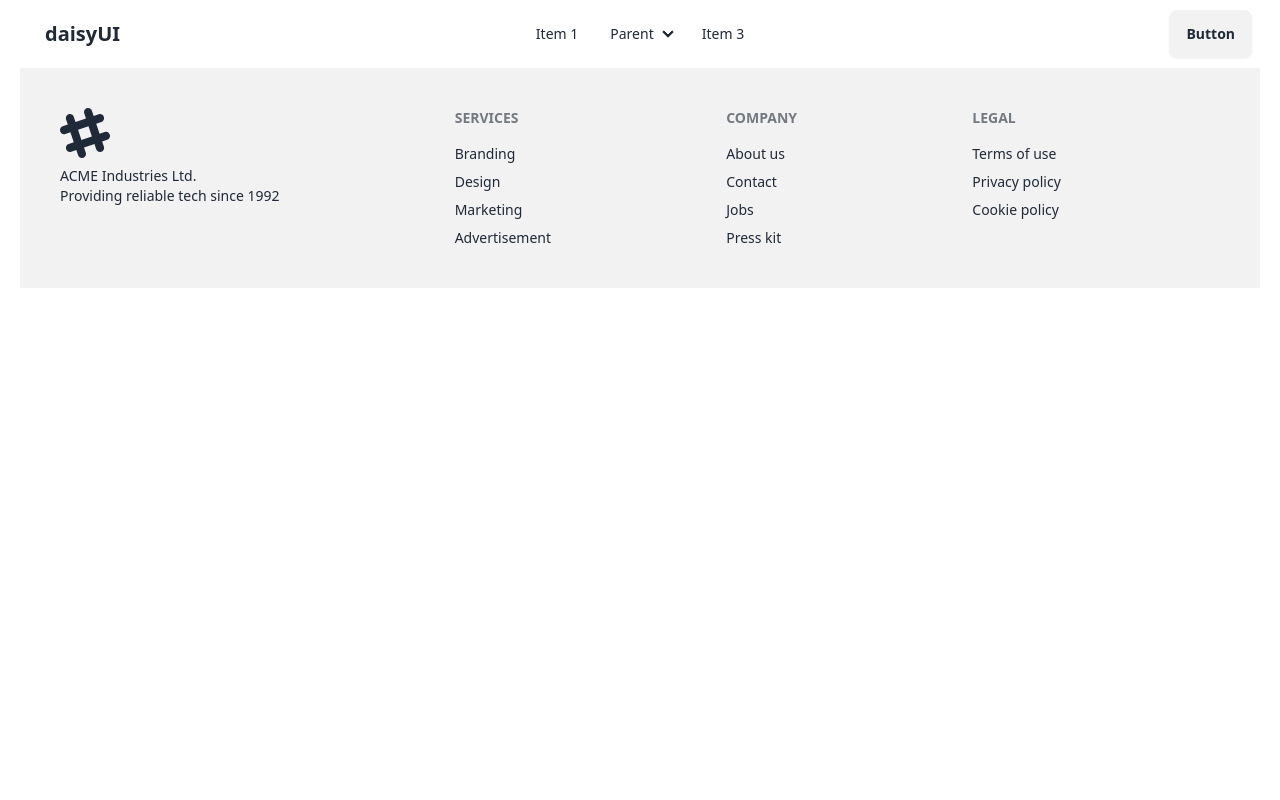
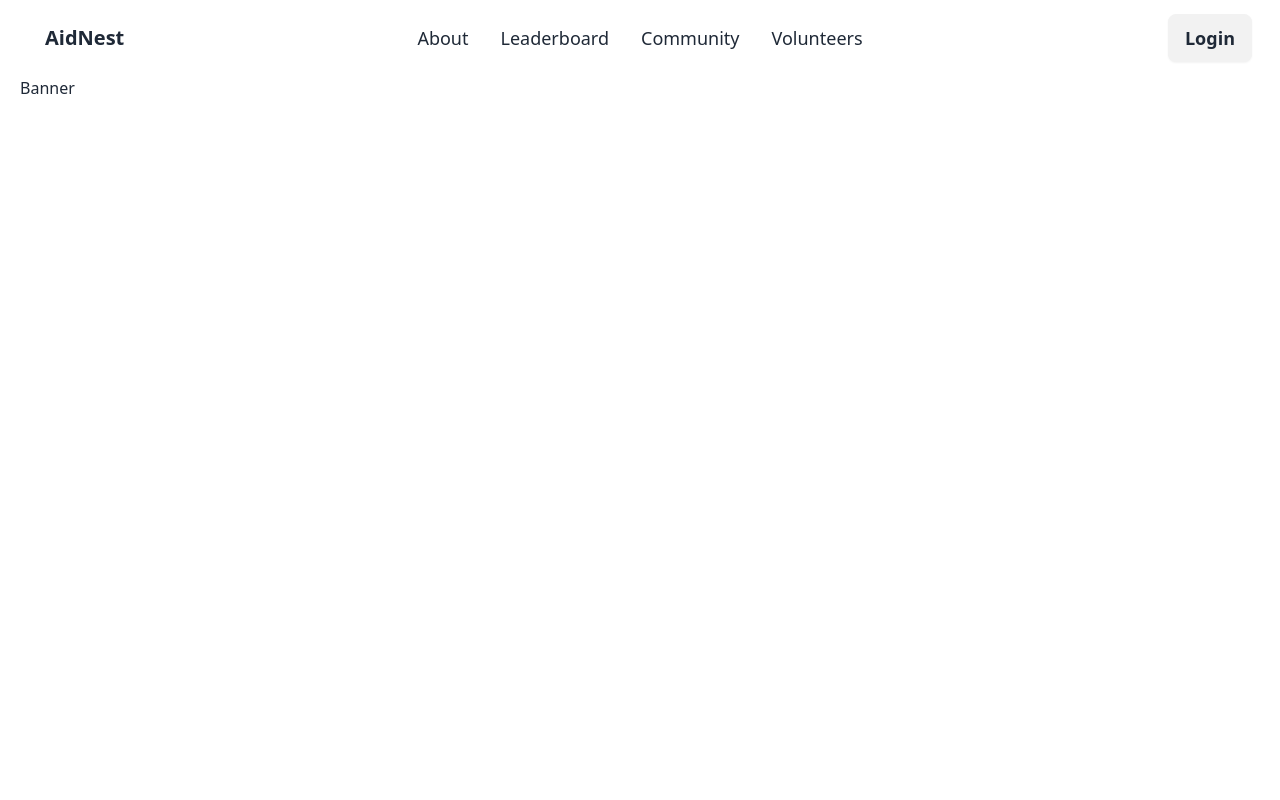
Before and after one commit to itznur07/L2B2FE-ASS-7, a React (Vite) app: page / in a window 1280 px wide. Shown: the top 800 px of the page. Built offline with nearby package versions, Linux system fonts and the light colour scheme.

Commit message:
navbar modification completed

```diff
--- a/src/App.tsx
+++ b/src/App.tsx
@@ -1,9 +1,13 @@
 import React from "react";
 import "./App.css";
-import MainLayout from "./layout/MainLayout";
+import Home from "./pages/Home/page";
 
-function App() {
-  return <MainLayout></MainLayout>;
-}
+const App = () => {
+  return (
+    <div>
+      <Home />
+    </div>
+  );
+};
 
 export default App;
--- a/src/components/Navbar/Navbar.tsx
+++ b/src/components/Navbar/Navbar.tsx
@@ -25,54 +25,42 @@ function Navbar() {
             </div>
             <ul
               tabIndex={0}
-              className='menu menu-sm dropdown-content mt-3 z-[1] p-2 shadow bg-base-100 rounded-box w-52'
+              className='menu menu-sm dropdown-content mt-3 z-[1] p-2 shadow bg-base-100 rounded-box w-52 text-lg'
             >
               <li>
-                <a>Item 1</a>
+                <a>About</a>
               </li>
               <li>
-                <a>Parent</a>
-                <ul className='p-2'>
-                  <li>
-                    <a>Submenu 1</a>
-                  </li>
-                  <li>
-                    <a>Submenu 2</a>
-                  </li>
-                </ul>
+                <a>Leaderboard</a>
               </li>
               <li>
-                <a>Item 3</a>
+                <a>Community</a>
+              </li>
+              <li>
+                <a>Volunteers</a>
               </li>
             </ul>
           </div>
-          <a className='btn btn-ghost text-xl'>daisyUI</a>
+          <a className='btn btn-ghost text-xl'>AidNest</a>
         </div>
         <div className='navbar-center hidden lg:flex'>
-          <ul className='menu menu-horizontal px-1'>
+          <ul className='menu menu-horizontal px-1 text-lg'>
             <li>
-              <a>Item 1</a>
+              <a>About</a>
             </li>
             <li>
-              <details>
-                <summary>Parent</summary>
-                <ul className='p-2'>
-                  <li>
-                    <a>Submenu 1</a>
-                  </li>
-                  <li>
-                    <a>Submenu 2</a>
-                  </li>
-                </ul>
-              </details>
+              <a>Leaderboard</a>
             </li>
             <li>
-              <a>Item 3</a>
+              <a>Community</a>
+            </li>
+            <li>
+              <a>Volunteers</a>
             </li>
           </ul>
         </div>
         <div className='navbar-end'>
-          <a className='btn'>Button</a>
+          <a className='btn  text-lg'>Login</a>
         </div>
       </div>
     </Container>
--- a/src/layout/MainLayout.tsx
+++ b/src/layout/MainLayout.tsx
@@ -1,14 +1,17 @@
 import Footer from "@/components/Footer/Footer";
 import Navbar from "@/components/Navbar/Navbar";
 import React from "react";
-import { Outlet } from "react-router-dom";
 
-const MainLayout = () => {
+interface MainLayoutProps {
+  children: React.ReactNode;
+}
+
+const MainLayout: React.FC<MainLayoutProps> = ({ children }) => {
   return (
     <div>
-      <Navbar />
-      <Outlet />
-      <Footer />
+      <Navbar></Navbar>
+      {children}
+      <Footer></Footer>
     </div>
   );
 };
--- a/src/main.tsx
+++ b/src/main.tsx
@@ -1,10 +1,15 @@
-import React from 'react'
-import ReactDOM from 'react-dom/client'
-import App from './App.tsx'
-import './index.css'
+import React from "react";
+import ReactDOM from "react-dom/client";
+import App from "./App.tsx";
+import "./index.css";
+import MainLayout from "./layout/MainLayout.js";
 
-ReactDOM.createRoot(document.getElementById('root')!).render(
+ReactDOM.createRoot(document.getElementById("root")!).render(
   <React.StrictMode>
-    <App />
-  </React.StrictMode>,
-)
+    <div data-theme='light'>
+      <MainLayout>
+        <App />
+      </MainLayout>
+    </div>
+  </React.StrictMode>
+);
--- /dev/null
+++ b/src/pages/Home/page.tsx
@@ -0,0 +1,14 @@
+import Container from "@/components/ui/container";
+import React from "react";
+
+const Home = () => {
+  return (
+    <Container>
+      <div className='min-h-screen'>
+        <h1>Banner</h1>
+      </div>
+    </Container>
+  );
+};
+
+export default Home;
--- a/tailwind.config.js
+++ b/tailwind.config.js
@@ -1,5 +1,8 @@
 /** @type {import('tailwindcss').Config} */
 module.exports = {
+  daisyui: {
+    themes: ["light", "dark", "cupcake"],
+  },
   darkMode: ["class"],
   content: [
     "./pages/**/*.{ts,tsx}",
```
Also changed, not shown: tsconfig.json (+16 -2 lines).
